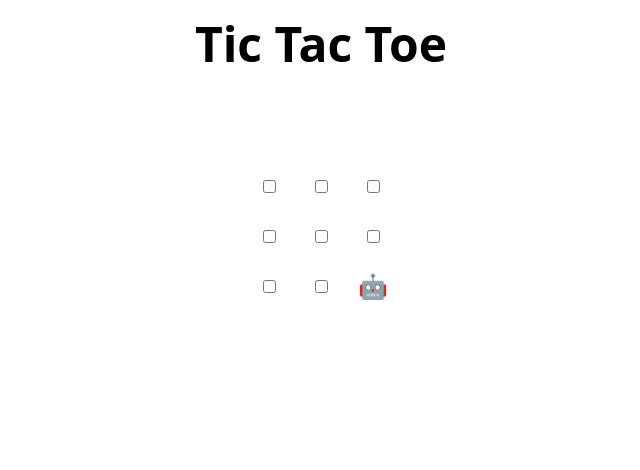
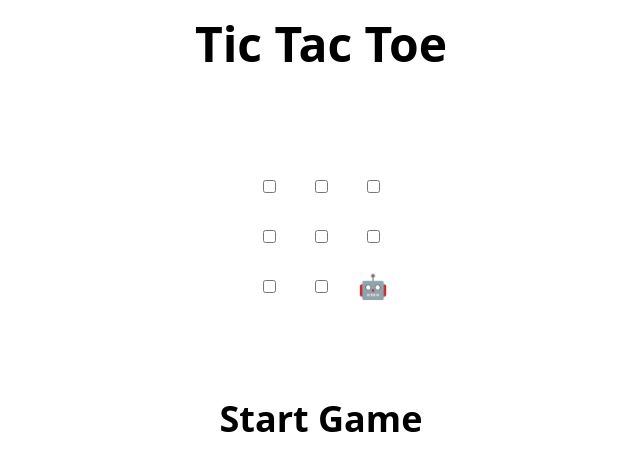
Before and after one commit to Tokibah/skills-review-pull-requests, a plain HTML site: page index.html in a window 1280 px wide. Shown: the whole page, without its empty margins (319-959 px from the left). Drawn offline with Linux system fonts and the light colour scheme.

Commit message:
Update index.html
Just doing it

```diff
--- a/index.html
+++ b/index.html
@@ -47,6 +47,7 @@
   </tr>
 </table>
 
+<h2>Start Game</h2>
 <h2 hidden>Game over, refresh to play again 🧑‍💻 🤖!</h2>
 
 <script>
```
